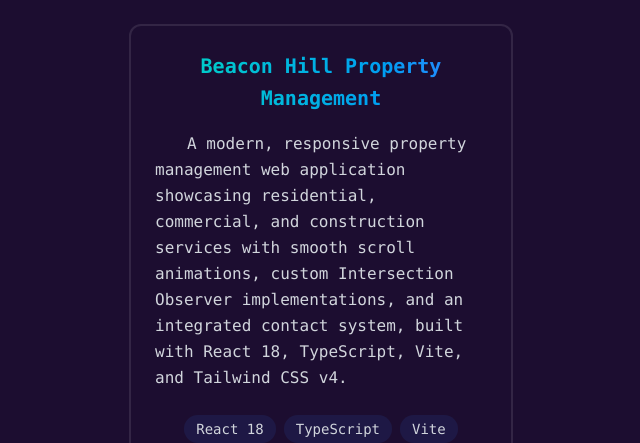
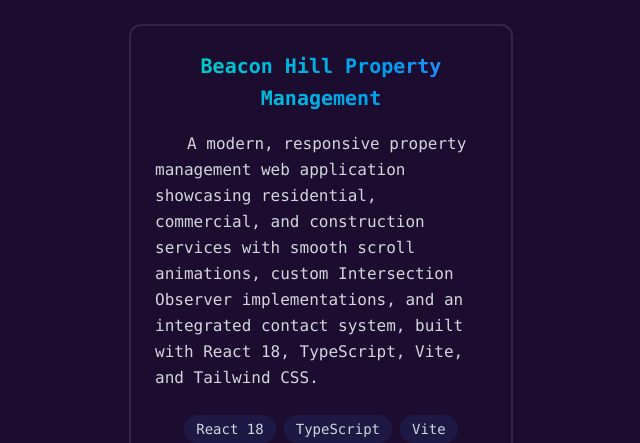
Before and after one commit to Evan-Boodoosingh/portfolio, a React (Vite) app: page / in a window 1280 px wide. Shown: the part 2733-3176 px from the top of the page, without its empty margins (319-959 px from the left). Built offline with nearby package versions, Linux system fonts and the light colour scheme.

Commit message:
fix: update project description for Beacon Hill Property Management to remove versioning detail from technologies

```diff
--- a/src/sections/Projects.jsx
+++ b/src/sections/Projects.jsx
@@ -35,7 +35,7 @@ function Projects() {
       id: 4,
       title: "Beacon Hill Property Management",
       description:
-        "A modern, responsive property management web application showcasing residential, commercial, and construction services with smooth scroll animations, custom Intersection Observer implementations, and an integrated contact system, built with React 18, TypeScript, Vite, and Tailwind CSS v4.",
+        "A modern, responsive property management web application showcasing residential, commercial, and construction services with smooth scroll animations, custom Intersection Observer implementations, and an integrated contact system, built with React 18, TypeScript, Vite, and Tailwind CSS.",
       video: "https://www.loom.com/embed/e7f2db20a099483da4792bf94739472f",
       technologies: ["React 18", "TypeScript", "Vite", "Tailwind CSS v4"],
       link: "https://github.com/Evan-Boodoosingh/bhpm",
```
